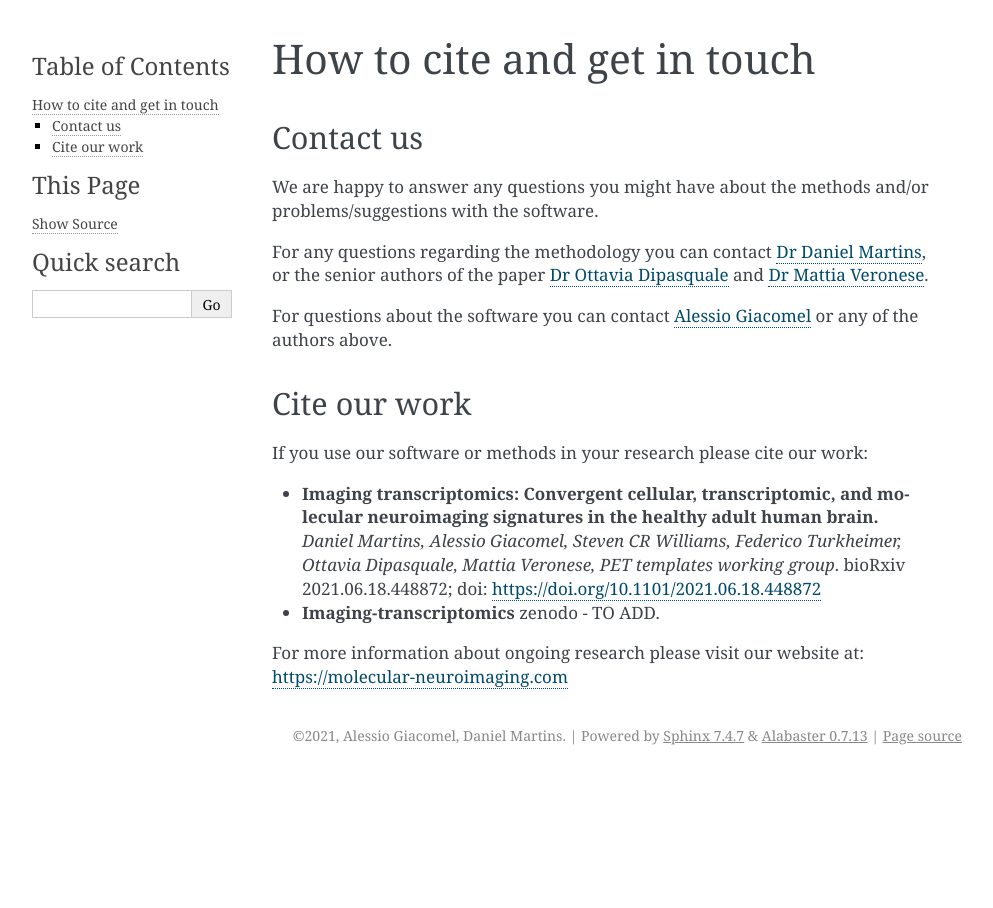
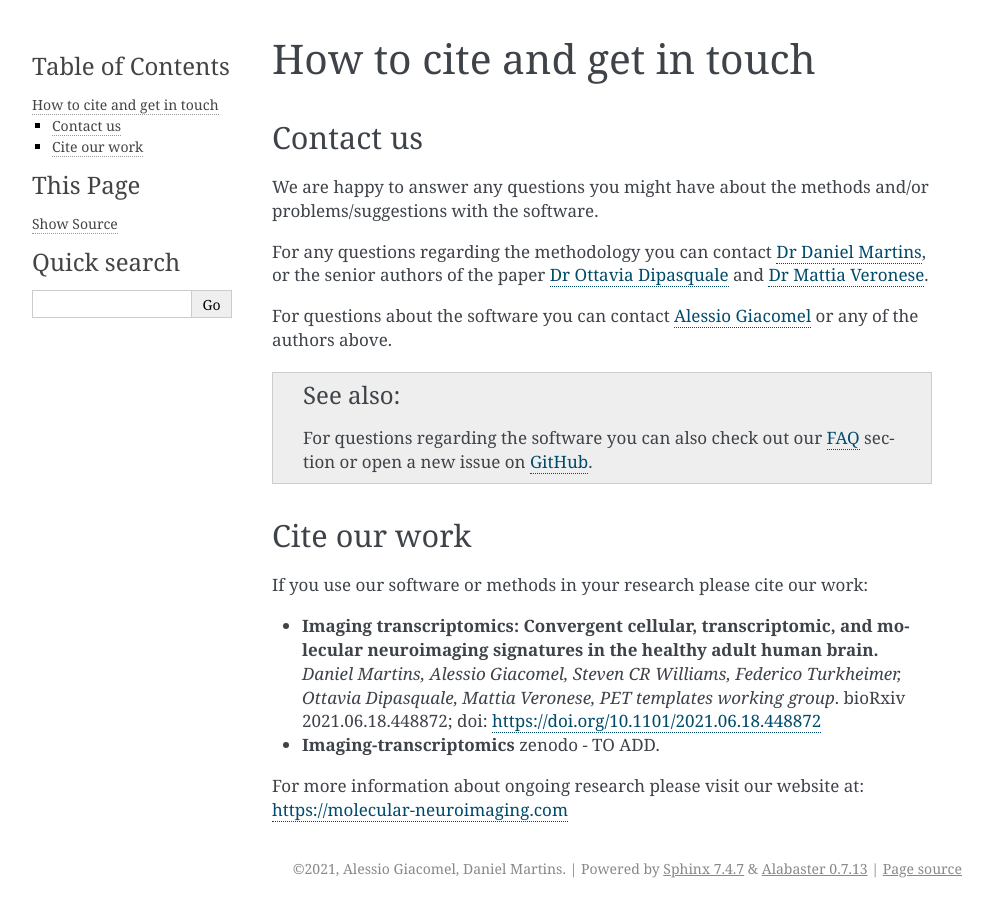
Before and after one commit to alegiac95/Imaging-transcriptomics, a Sphinx documentation site: the page built from docs/chapters/06_contact_us.rst, in a window 1280 px wide. Shown: the whole page, without its empty margins (148-1141 px from the left). Built offline with Sphinx 7.4.7, drawn with Linux system fonts in a browser that asks for light colours.

Commit message:
changes and added faq

```diff
--- a/docs/chapters/06_contact_us.rst
+++ b/docs/chapters/06_contact_us.rst
@@ -16,6 +16,11 @@ senior authors of the paper `Dr Ottavia Dipasquale <ottavia.dipasquale@kcl.ac.uk
 For questions about the software you  can contact `Alessio Giacomel <alessio.giacomel@kcl.ac.uk>`_ or any of the
 authors above.
 
+.. seealso::
+
+    For questions regarding the software you can also check out our :ref:`FAQ <faq>` section or open a new issue on `GitHub <https://github.com/alegiac95/Imaging-transcriptomics/issues>`_.
+
+
 Cite our work
 -------------
 If you use our software or methods in your research please cite our work:
--- a/docs/conf.py
+++ b/docs/conf.py
@@ -12,7 +12,7 @@
 #
 import os
 import sys
-sys.path.insert(0, os.path.abspath('../imaging_transcriptomics/'))
+sys.path.insert(0, os.path.abspath('../../imaging_transcriptomics/'))
 
 
 # -- Project information -----------------------------------------------------
```
Also changed, not shown: docs/chapters/07_faq.rst (added, +11 -0 lines).
